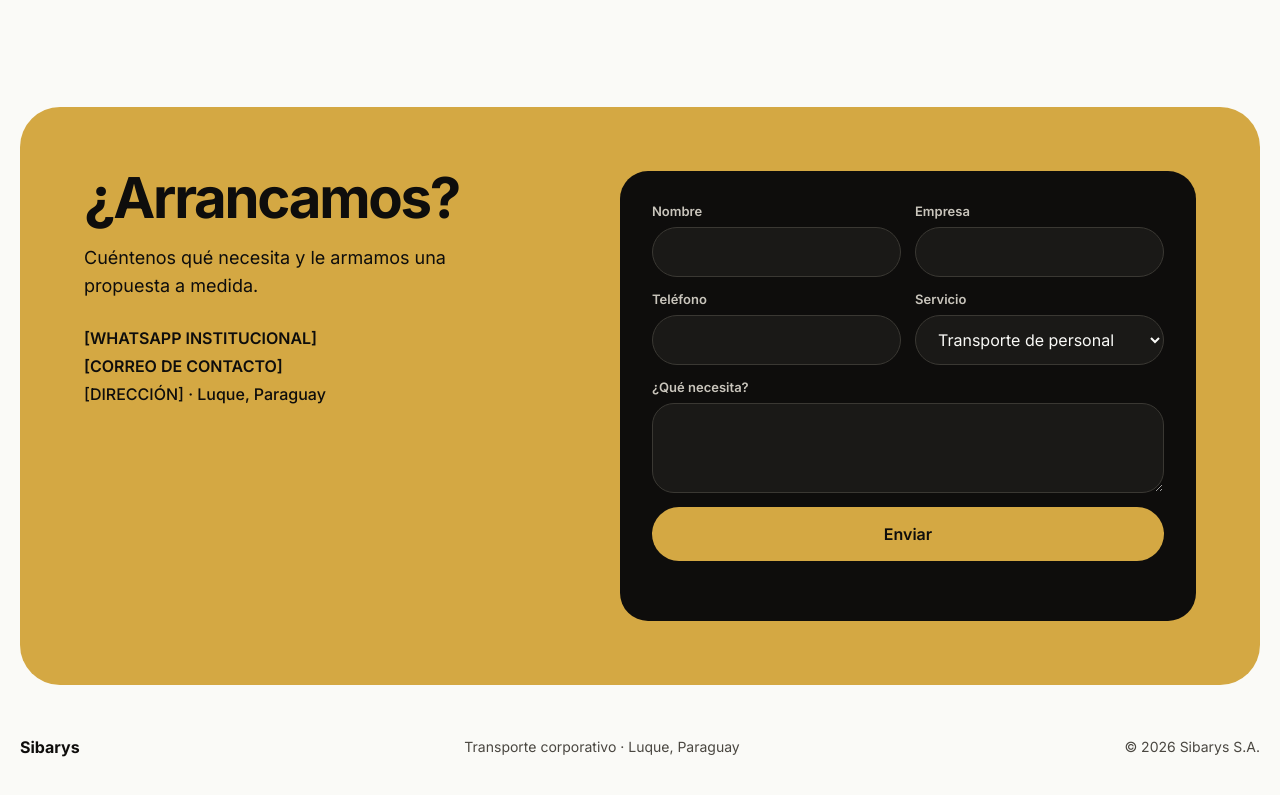
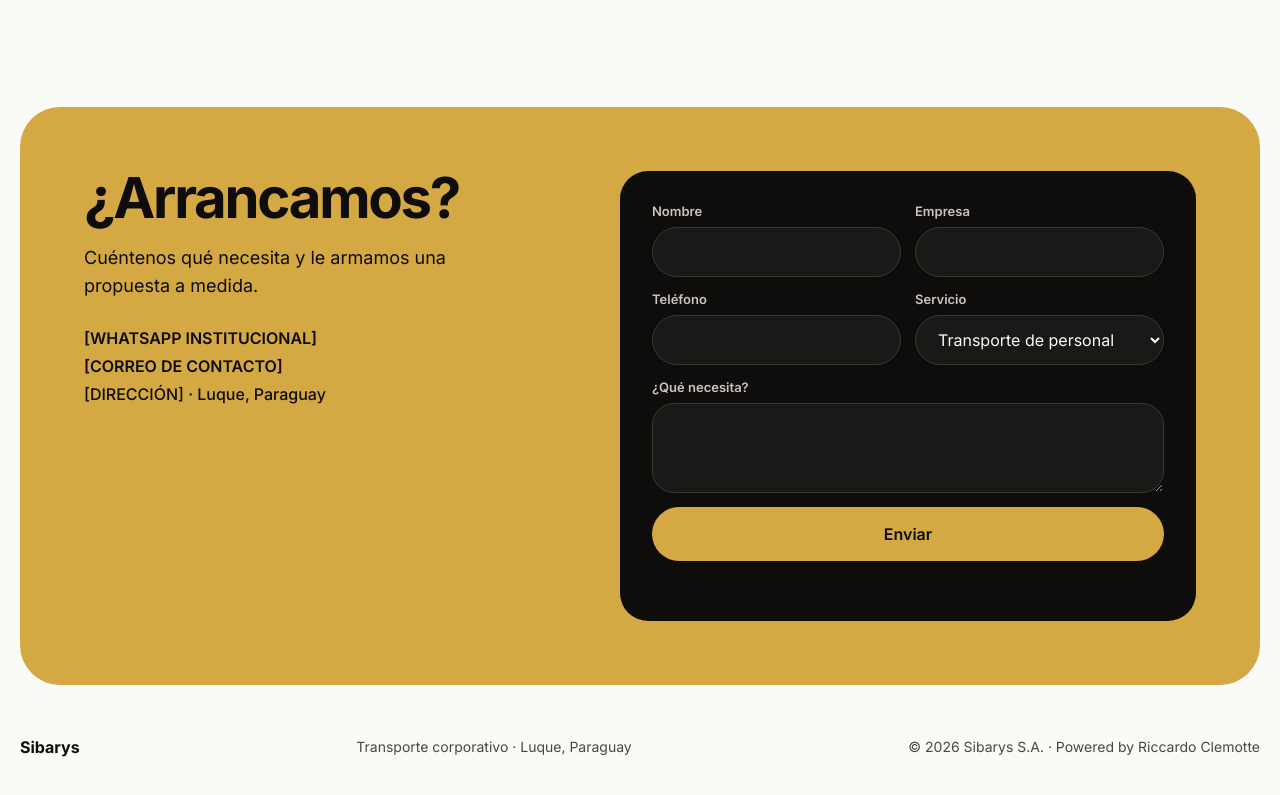
Before and after one commit to rclemotte/web_sibarys, a plain HTML site: page index.html in a window 1280 px wide. Shown: the part 4041-4836 px from the top of the page. Drawn offline with Linux system fonts and the light colour scheme.

Commit message:
Pie: Powered by Riccardo Clemotte
Co-Authored-By: Claude Opus 5.5 <noreply@anthropic.com>
Claude-Session: https://claude.ai/code/session_01UEGdSFtUCaXnKXAgJimtC5

```diff
--- a/index.html
+++ b/index.html
@@ -171,7 +171,7 @@
   <div class="contenedor">
     <strong>Sibarys</strong>
     <span>Transporte corporativo · Luque, Paraguay</span>
-    <span>© 2026 Sibarys S.A.</span>
+    <span>© 2026 Sibarys S.A. · Powered by Riccardo Clemotte</span>
   </div>
 </footer>
 <a class="wa-flotante" href="#contacto" data-whatsapp="#contacto" aria-label="Escribir por WhatsApp"><svg aria-hidden="true" width="26" height="26" viewBox="0 0 24 24" fill="none" stroke="currentColor" stroke-width="2" stroke-linecap="round" stroke-linejoin="round"><path d="M21 11.5a8.4 8.4 0 0 1-12.6 7.3L3 20.5l1.8-5.2A8.4 8.4 0 1 1 21 11.5z"/></svg></a>
```
Also changed, not shown: servicios.html (+1 -1 lines).
